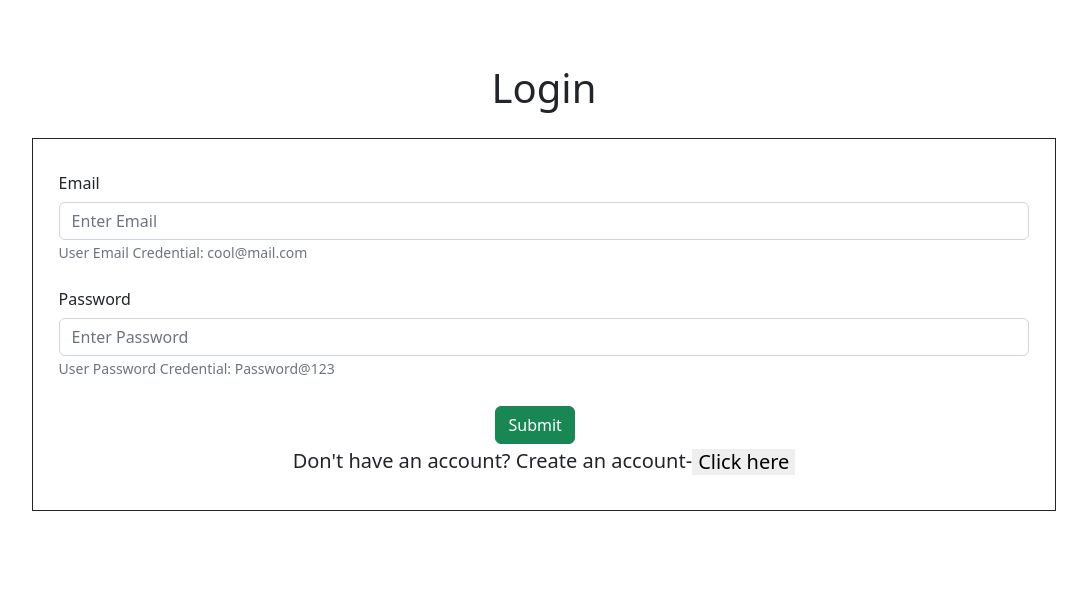
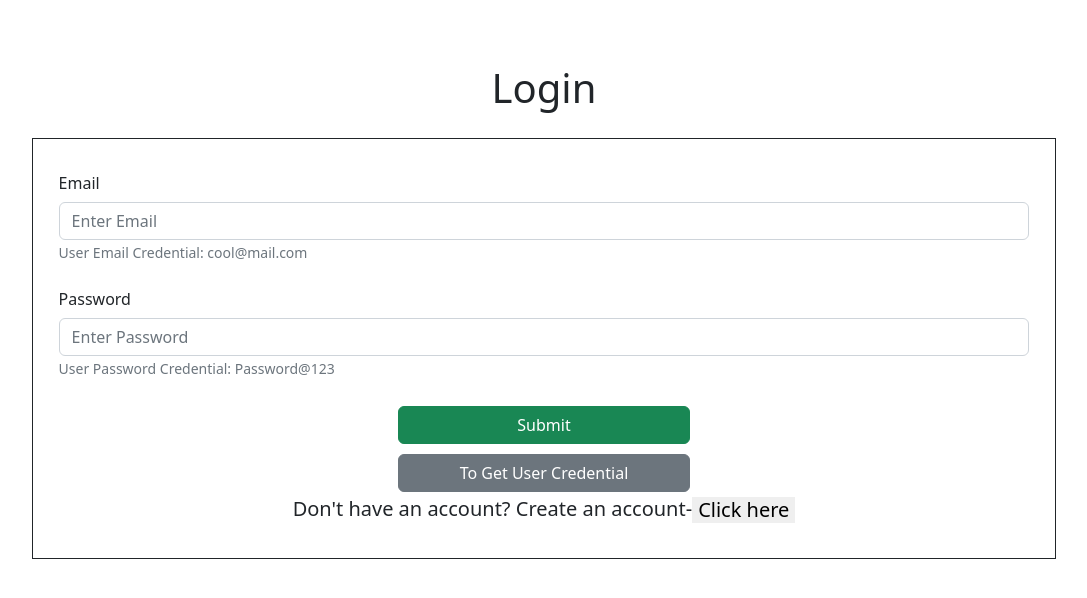
Before and after one commit to Jagan0901/Gold-Calculator-Front-End, a React (Create React App) app: page / in a window 1280 px wide. Shown: the top 598 px of the page, without its empty margins (96-1183 px from the left). Built offline with nearby package versions, Linux system fonts and the light colour scheme.

Commit message:
added till user credential

```diff
--- a/src/App.css
+++ b/src/App.css
@@ -126,7 +126,8 @@
 }
 
 .login-btn{
-  margin: 1% 45% 0% 45%;
+  margin: 1% 30% 0% 35%;
+  width: 30%;
 }
 
 .navigate-to-signup{
--- a/src/Components/InputField.js
+++ b/src/Components/InputField.js
@@ -32,24 +32,36 @@ export  function InputField({data}) {
         setTotal(`₹${goldTotal}`);
     }
 
+    const handleKeyDown = (event)=>{
+      if(event.key === "Enter"){
+        handleTotal();
+      }
+    }
 
-  return (
-    data ?
+
+  return data ? (
     <div>
-        <Form className='form'>
-      <Form.Group className="mb-3" >
-        <Form.Label className='label'>Enter the Weight</Form.Label>
-        <Form.Control className='value' type = 'number' onChange={((event)=> setGrams(event.target.value))} placeholder="in grams" />
+      <Form className="form">
+        <Form.Group className="mb-3">
+          <Form.Label className="label">Enter the Weight</Form.Label>
+          <Form.Control
+            className="value"
+            type="number"
+            onChange={(event) => setGrams(event.target.value)}
+            placeholder="in grams"
+            onKeyDown={handleKeyDown}
+          />
         </Form.Group>
-      <Form.Group className="mb-3" >
-        <Form.Label className='label'>Approximate Price (in INR)</Form.Label>
+        <Form.Group className="mb-3">
+          <Form.Label className="label">Approximate Price (in INR)</Form.Label>
           <h2>{total}</h2>
         </Form.Group>
-      <Button variant='warning' className='button' onClick={handleTotal} >
+        <Button variant="warning" className="button" onClick={handleTotal}>
           Calculate
         </Button>
       </Form>
     </div>
-    : <Loading/>
-  )
+  ) : (
+    <Loading />
+  );
 }
--- a/src/Pages/Login.js
+++ b/src/Pages/Login.js
@@ -32,6 +32,11 @@ export const Login = () => {
                 setStatus(res.error)
             }
           })
+    };
+
+    const getUserCredential = ()=>{
+      setEmail("cool@mail.com");
+      setPassword("Password@123");
     }
 
     const navigate = useNavigate();
@@ -53,6 +58,7 @@ export const Login = () => {
           <Form.Control
             type="email"
             placeholder="Enter Email"
+            value={email}
             onChange={(e) => setEmail(e.target.value)}
           />
           <Form.Text className="text-muted">
@@ -66,6 +72,7 @@ export const Login = () => {
           <Form.Control
             type="password"
             placeholder="Enter Password"
+            value={password}
             onChange={(e) => setPassword(e.target.value)}
           />
           <Form.Text className="text-muted">
@@ -74,6 +81,9 @@ export const Login = () => {
         </Form.Group>
         <Button variant="success" className="login-btn" onClick={getUser}>
           Submit
+        </Button>
+        <Button variant="secondary" className="login-btn" onClick={getUserCredential}>
+          To Get User Credential
         </Button>
         <h5 className="navigate-to-signup">
           Don't have an account? Create an account-
```
Lines whose indentation alone changed are shown as unchanged.
